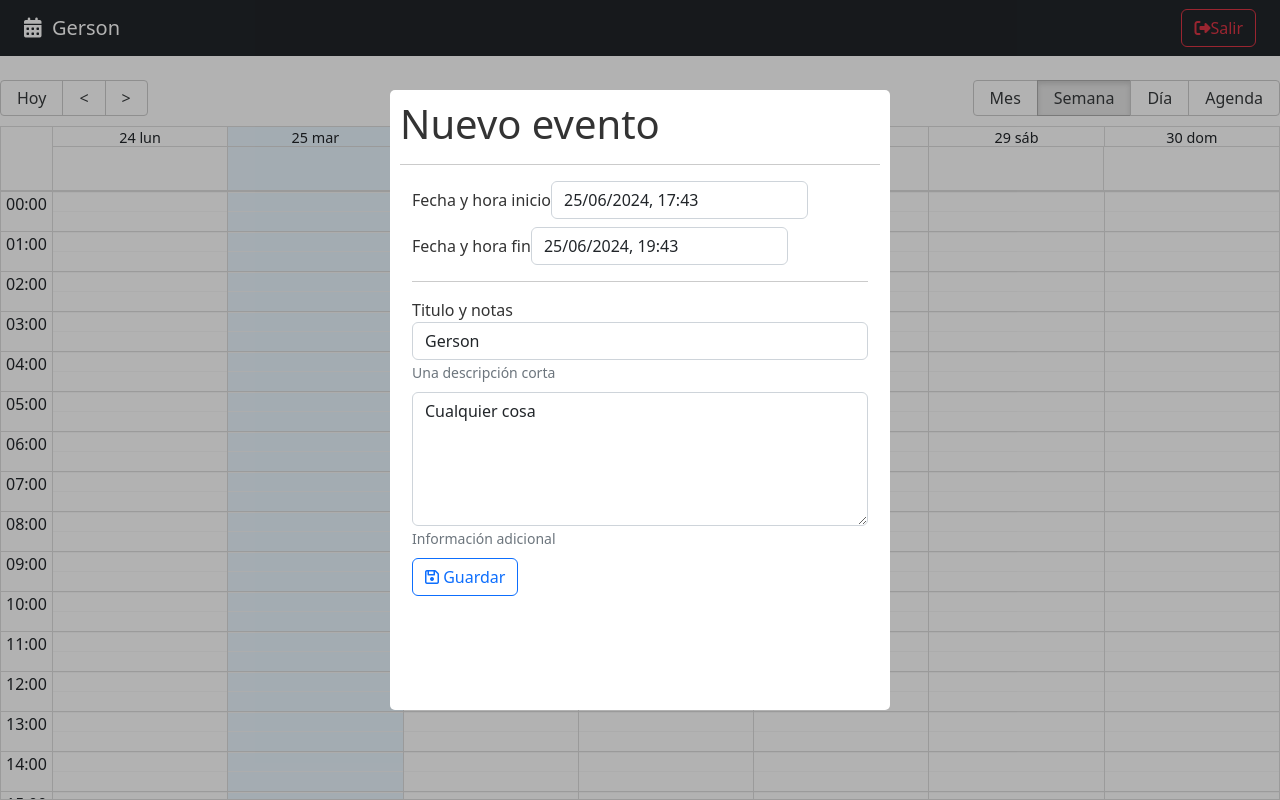
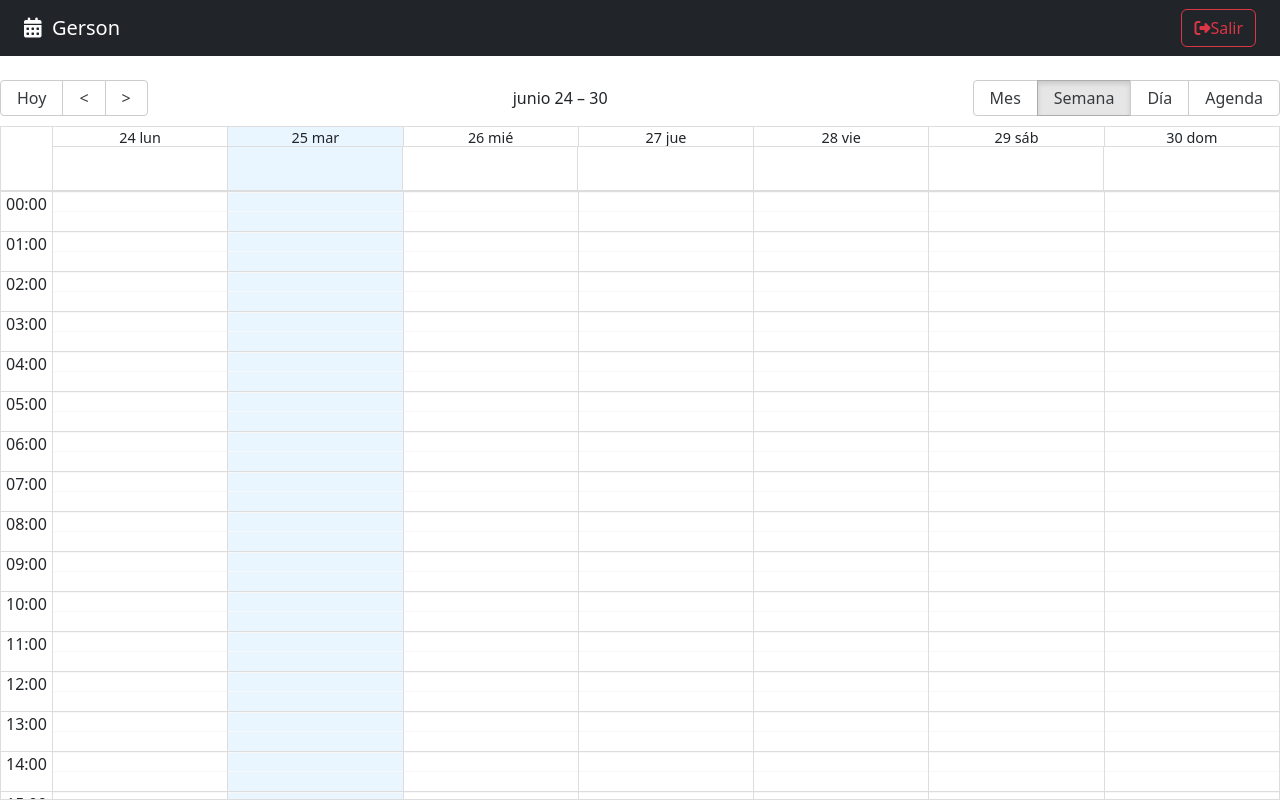
Before and after one commit to IP-Proyectos-y-Soluciones/CalendarApp-Frontend-MERN, a React (Vite) app: page / in a window 1280 px wide. Built offline with nearby package versions, Linux system fonts and the light colour scheme.

Commit message:
Show and hide the Modal based on the Store

```diff
--- a/src/calendar/components/CalendarModal.jsx
+++ b/src/calendar/components/CalendarModal.jsx
@@ -10,6 +10,7 @@
 import 'react-datepicker/dist/react-datepicker.css';
 
 import es from 'date-fns/locale/es';
+import { useUiStore } from '../../hooks';
 
 registerLocale( 'es', es );
 
@@ -28,7 +29,7 @@
 
 export const CalendarModal = () => {
 
-  const [ isOpen, setIsOpen ] = useState( true );
+  const { isDateModalOpen, closeDateModal } = useUiStore();
 
   const [ formSubmitted, setFormSubmitted ] = useState( false );
 
@@ -64,7 +65,7 @@
 
   const onCloseModal = () => {
     // console.log( 'close modal' );
-    setIsOpen( false ) ;
+    closeDateModal();
   };
 
   const onSubmit = ( event ) => {
@@ -90,7 +91,7 @@
 
   return (
     <Modal
-      isOpen={ isOpen }
+      isOpen={ isDateModalOpen }
       onRequestClose={ onCloseModal }
       style={ customStyles }
       className="modal"
--- a/src/calendar/pages/CalendarPage.jsx
+++ b/src/calendar/pages/CalendarPage.jsx
@@ -5,6 +5,7 @@
 import { addHours } from 'date-fns';
 import { CalendarEvent, CalendarModal, Navbar } from '../';
 import { getMessagesES, localizer } from '../../helpers';
+import { useUiStore } from '../../hooks';
 
 const events = [{
   title: 'Reunión Preparatoria',
@@ -20,6 +21,7 @@
 
 export const CalendarPage = () => {
 
+  const { openDateModal } = useUiStore();
   const [ lastView, setLastView ] = useState( localStorage.getItem( 'lastView' ) || 'week' );
 
   const eventStyleGetter = ( event, start, end, isSelected ) => {
@@ -38,7 +40,8 @@
   };
 
   const onDoubleClick = ( event ) => {
-    console.log({ doubleClick: event });
+    // console.log({ doubleClick: event });
+    openDateModal();
   };
 
   const onSelect = ( event ) => {
--- /dev/null
+++ b/src/hooks/index.js
@@ -0,0 +1,3 @@
+
+
+export * from './useUiStore';
--- /dev/null
+++ b/src/hooks/useUiStore.jsx
@@ -0,0 +1,35 @@
+import { useDispatch, useSelector } from 'react-redux';
+import { onCloseDateModal, onOpenDateModal } from '../store';
+
+export const useUiStore = () => {
+
+  const dispatch = useDispatch();
+
+  const {
+    isDateModalOpen
+  } = useSelector( state => state.ui );
+
+  const openDateModal = () => {
+    dispatch( onOpenDateModal() );
+  };
+
+  const closeDateModal = () => {
+    dispatch( onCloseDateModal() );
+  };
+
+  const toggleDateModal = () => {
+    ( isDateModalOpen )
+      ? openDateModal()
+      : closeDateModal();
+  };
+
+  return {
+    //* Properties
+    isDateModalOpen,
+
+    //* Methods
+    closeDateModal,
+    openDateModal,
+    toggleDateModal,
+  };
+};
```
